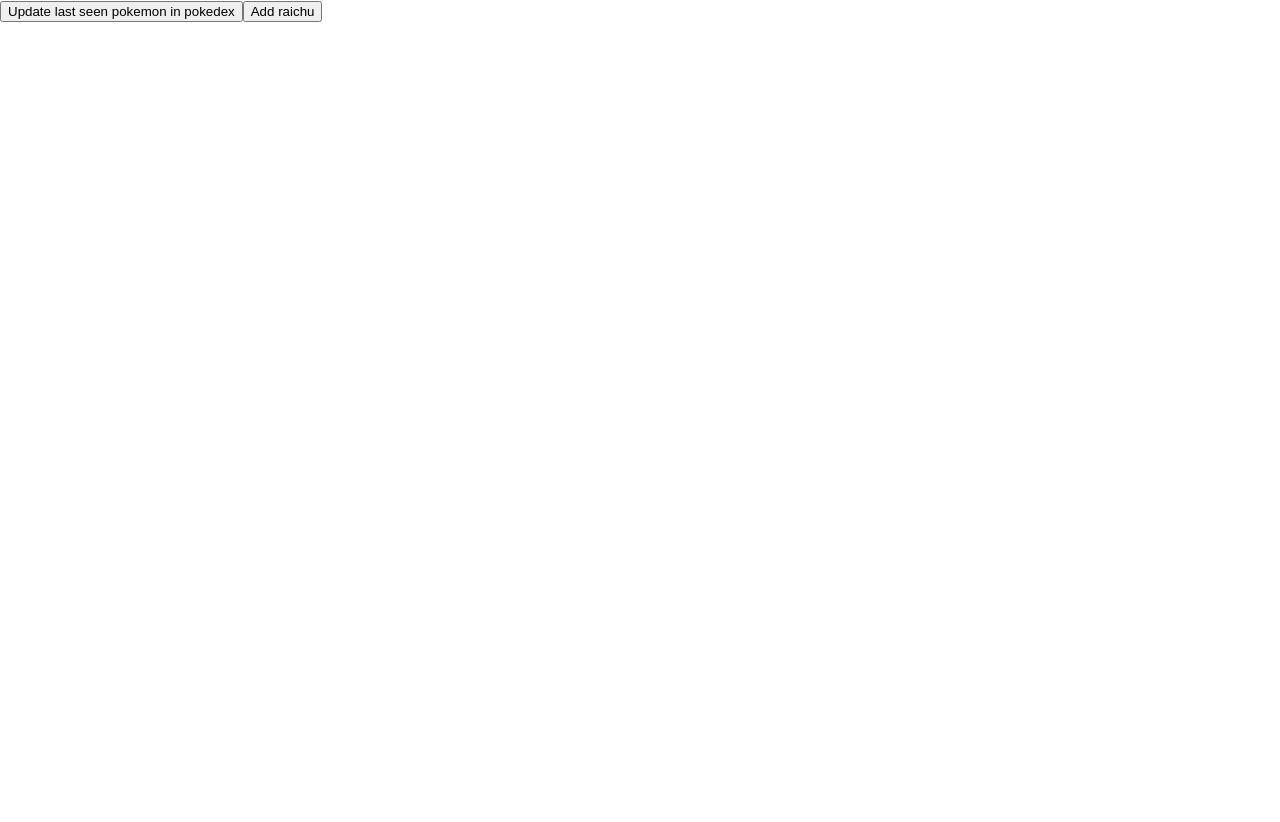
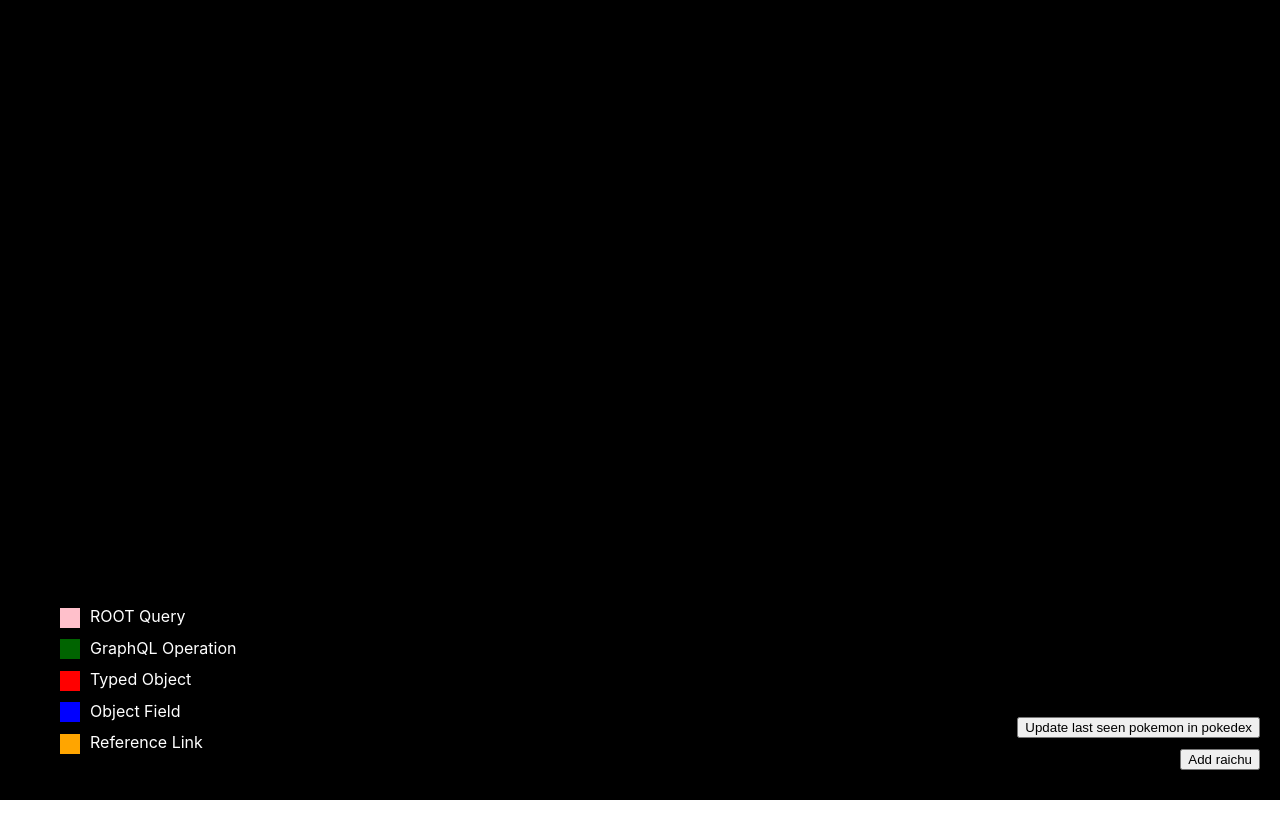
Before and after one commit to ammanvedi/graphql-cache-playground, a React (Create React App) app in the folder packages/app/: page / in a window 1280 px wide. After the commit the page ends 800 px from the top, so only its background shows below. Built offline with nearby package versions, Linux system fonts and the light colour scheme.

Commit message:
make graph pretty

```diff
--- a/packages/app/src/component/cache-view/CacheView.tsx
+++ b/packages/app/src/component/cache-view/CacheView.tsx
@@ -8,10 +8,38 @@ import {
     useUpdatePokedexLastSeenMutation,
 } from '../../graphql/types'
 import { useApolloClient } from '@apollo/client'
-import { cacheToGraph, DirectedGraph, graphToForceGraph, Node } from './helpers'
+import {
+    cacheToGraph,
+    DirectedGraph,
+    graphToForceGraph,
+    Node,
+    NodeType,
+    PATH_DELIM,
+} from './helpers'
 import React, { Fragment, useEffect, useRef } from 'react'
 import ForceGraph, { ForceGraphInstance } from 'force-graph'
-import {charactersQuery, pokemonQuery} from '../../graphql/query.graphql'
+import { charactersQuery, pokemonQuery } from '../../graphql/query.graphql'
+
+const btnStyle = {
+    marginBottom: 10
+}
+
+const NodeColors = {
+    [NodeType.REF]: 'orange',
+    [NodeType.CONCRETE_TYPE]: 'red',
+    [NodeType.FIELD]: 'blue',
+    [NodeType.OPERATION]: 'darkgreen',
+    [NodeType.ROOT_QUERY]: 'pink',
+    default: '#000',
+}
+
+const NodeLegend = {
+    [NodeType.REF]: 'Reference Link',
+    [NodeType.CONCRETE_TYPE]: 'Typed Object',
+    [NodeType.FIELD]: 'Object Field',
+    [NodeType.OPERATION]: 'GraphQL Operation',
+    [NodeType.ROOT_QUERY]: 'ROOT Query',
+}
 
 export const CacheView = () => {
     const graphContainerEl = useRef<HTMLDivElement>(null)
@@ -52,7 +80,7 @@ export const CacheView = () => {
                 })
             }
         },
-        refetchQueries: [{query: pokemonQuery, variables: pokemonVars}]
+        refetchQueries: [{ query: pokemonQuery, variables: pokemonVars }],
     })
 
     const [
@@ -66,8 +94,6 @@ export const CacheView = () => {
 
     const cache = client.cache.extract(false)
 
-    console.log('c', client.cache.extract(false))
-
     const graph: DirectedGraph = {
         nodes: new Map<string, Node>(),
         edges: [],
@@ -75,16 +101,16 @@ export const CacheView = () => {
 
     cacheToGraph(cache, graph, null)
 
-    console.log('g', graph)
-
     useEffect(() => {
         if (!forceGraph.current || !graphContainerEl.current) {
             return
         }
         const renderGraph = graphToForceGraph(graph)
-        //console.log('rg', renderGraph)
         forceGraph
             .current(graphContainerEl.current)
+            .backgroundColor('#000')
+            .linkColor(() => '#fff')
+            .linkWidth(() => 3)
             .graphData(renderGraph)
             .nodeCanvasObject((node, ctx, globalScale) => {
                 if (node.x == null || node.y == null) {
@@ -92,15 +118,20 @@ export const CacheView = () => {
                 }
 
                 // @ts-ignore
-                const label = node.name as string
-                const fontSize = 12 / globalScale
-                ctx.font = `${fontSize}px Sans-Serif`
+                const nodePath = node.name.split(PATH_DELIM)
+                const shortName = nodePath[nodePath.length - 1]
+
+                // @ts-ignore
+                const label = shortName
+                const fontSize = 15 / globalScale
+                ctx.font = `bold ${fontSize}px Sans-Serif`
                 const textWidth = ctx.measureText(label).width
                 const bckgDimensions = [textWidth, fontSize].map(
                     n => n + fontSize * 0.2
                 ) // some padding
 
-                ctx.fillStyle = 'rgba(255, 255, 255, 0.8)'
+                // @ts-ignore
+                ctx.fillStyle = NodeColors[node.type] || NodeColors.default
 
                 ctx.fillRect(
                     node.x - bckgDimensions[0] / 2,
@@ -116,7 +147,8 @@ export const CacheView = () => {
                     // @ts-ignore
                     ctx.fillStyle = node.color
                 } else {
-                    ctx.fillStyle = '#000'
+                    // @ts-ignore
+                    ctx.fillStyle = '#fff'
                 }
 
                 ctx.fillText(label, node.x, node.y)
@@ -131,11 +163,56 @@ export const CacheView = () => {
 
     return (
         <Fragment>
-            <button onClick={() => updatePokedex()}>
-                Update last seen pokemon in pokedex
-            </button>
-            <button onClick={() => addPokemon()}>Add raichu</button>
+
+
             <div ref={graphContainerEl} />
+            <ul
+                style={{
+                    listStyleType: 'none',
+                    position: 'fixed',
+                    bottom: 20,
+                    left: 20,
+                    color: '#fff',
+                }}
+            >
+                {Object.keys(NodeLegend).map(type => {
+                    // @ts-ignore
+                    const legendName = NodeLegend[type]
+                    // @ts-ignore
+                    const color = NodeColors[type]
+
+                    return (
+                        <li style={{ marginBottom: 10 }}>
+                            <span
+                                style={{
+                                    marginRight: 10,
+                                    verticalAlign: 'middle',
+                                    width: 20,
+                                    height: 20,
+                                    display: 'inline-block',
+                                    backgroundColor: color,
+                                }}
+                            />
+                            <span>{legendName}</span>
+                        </li>
+                    )
+                })}
+            </ul>
+            <div
+                style={{
+                    listStyleType: 'none',
+                    position: 'fixed',
+                    bottom: 20,
+                    right: 20,
+                    width: 300,
+                    textAlign: 'right'
+                }}
+            >
+                <button style={btnStyle} onClick={() => updatePokedex()}>
+                    Update last seen pokemon in pokedex
+                </button>
+                <button style={btnStyle} onClick={() => addPokemon()}>Add raichu</button>
+            </div>
         </Fragment>
     )
 }
--- a/packages/app/src/component/cache-view/helpers.ts
+++ b/packages/app/src/component/cache-view/helpers.ts
@@ -2,9 +2,18 @@ import { GraphData } from 'force-graph'
 
 type NodeID = string
 
+export enum NodeType {
+    ROOT_QUERY,
+    OPERATION,
+    CONCRETE_TYPE,
+    FIELD,
+    REF
+}
+
 export type Node = {
     id: string
     name: string
+    type: NodeType
     meta: object
 }
 
@@ -18,25 +27,38 @@ export type DirectedGraph = {
     edges: Array<Edge>
 }
 
-const isConcreteTypedObject = (obj: any): boolean =>
-    typeof obj === 'object' && !!obj.__typename
-
-const isReferenceObject = (obj: any): boolean =>
-    typeof obj === 'object' && !!obj.__ref
-
-const ROOT_QUERY = 'ROOT_QUERY'
-const TYPE_NAME = '__typename'
-const REF = '__ref'
 const QUERY = 'Query';
+export const PATH_DELIM = '>>>'
 
 const isLeaf = (o: any) => typeof o !== 'object'
 
 export const deriveNodeDisplayName = (o: { [key: string]: any }, path: string): string => {
+    console.log(o, path)
     if (o.__typename && o.id) {
         return `${o.__typename}:${o.id}`;
     }
 
     return path;
+}
+
+export const deriveNodeType = (cacheObject: { [key: string]: any }, parent: { [key: string]: any } | null): NodeType => {
+    if(!parent) {
+        return NodeType.ROOT_QUERY
+    }
+
+    if (parent.__typename === QUERY) {
+        return NodeType.OPERATION
+    }
+
+    if (cacheObject.__typename) {
+        return NodeType.CONCRETE_TYPE
+    }
+
+    if (cacheObject.__ref) {
+        return NodeType.REF
+    }
+
+    return NodeType.FIELD
 }
 
 export const cacheToGraph = (
@@ -47,10 +69,7 @@ export const cacheToGraph = (
     parentPath: string = ''
 ): void => {
     const { nodes, edges } = graph;
-    console.log(objectPath)
 
-    // nodes for all concrete type objects
-    // nodes for all top level queries
     if(
         cacheObject.__typename
         || parent?.__typename === QUERY
@@ -60,7 +79,8 @@ export const cacheToGraph = (
         nodes.set(objectPath, {
             id: objectPath,
             name: deriveNodeDisplayName(cacheObject, objectPath),
-            meta: cacheObject
+            meta: cacheObject,
+            type: deriveNodeType(cacheObject, parent)
         });
         if (parentPath) {
             edges.push({
@@ -73,7 +93,7 @@ export const cacheToGraph = (
     if(cacheObject.__ref) {
         edges.push({
             from: objectPath,
-            to: `:${cacheObject.__ref}`
+            to: `${PATH_DELIM}${cacheObject.__ref}`
         })
     }
 
@@ -81,14 +101,14 @@ export const cacheToGraph = (
     Object.keys(cacheObject).forEach(key => {
         const child = cacheObject[key]
         if (!isLeaf(child)) {
-            cacheToGraph(child, graph, cacheObject, `${objectPath}:${key}`, objectPath)
+            cacheToGraph(child, graph, cacheObject, `${objectPath}${PATH_DELIM}${key}`, objectPath)
         }
     })
 }
 
 export const graphToForceGraph = (graph: DirectedGraph): GraphData => {
     return {
-        nodes: Array.from(graph.nodes.entries()).map(([id, {name}]) => ({ id, name })),
+        nodes: Array.from(graph.nodes.entries()).map(([id, {name, type}]) => ({ id, name, type })),
         links: graph.edges.map(e => ({ source: e.from, target: e.to })),
     }
 }
```
